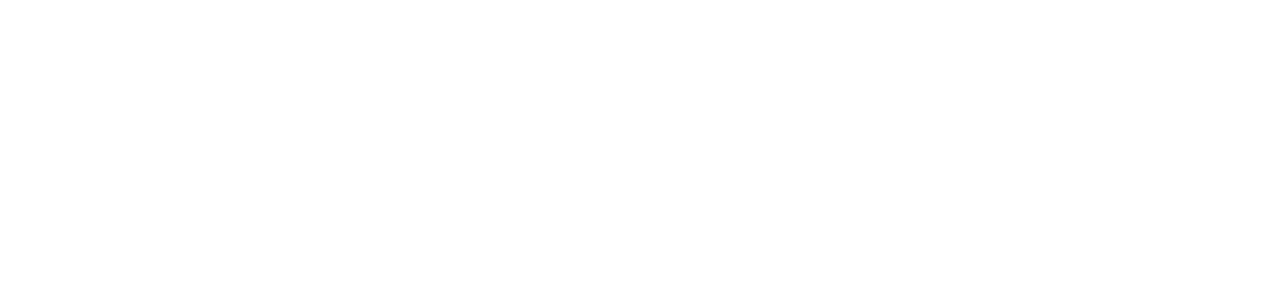
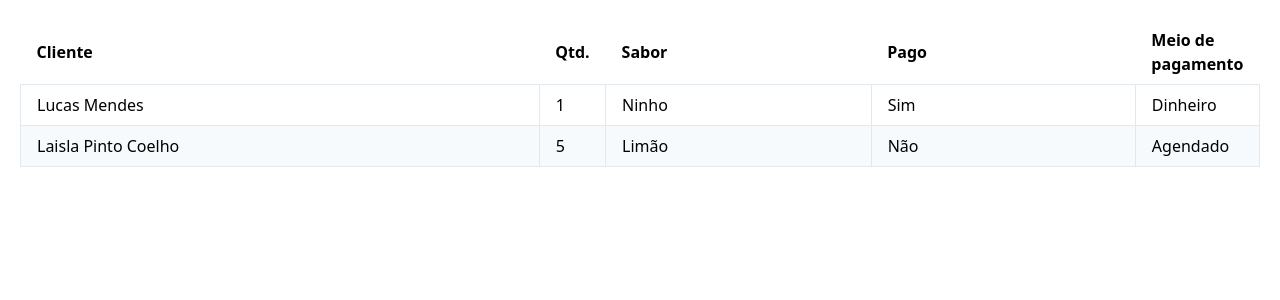
Before and after one commit to lucasmls/cacautime, a React (Create React App) app: page / in a window 1280 px wide. Shown: the top 300 px of the page. Built offline with nearby package versions, Linux system fonts and the light colour scheme.

Commit message:
:sparkles: added table component

```diff
--- /dev/null
+++ b/src/components/Table/index.jsx
@@ -0,0 +1,40 @@
+import React from 'react';
+import './styles.css'
+
+function Table() {
+  return (
+    <div className="container mx-auto my-5 px-2 md:px-5">
+      <div className="table-wrapper overflow-x-scroll">
+        <table class="mx-auto table-fixe w-full">
+          <thead>
+            <tr>
+              <th class="w-1/2 text-left px-4 py-2">Cliente</th>
+              <th class="w-1/10 text-left px-4 py-2">Qtd.</th>
+              <th class="w-1/4 text-left px-4 py-2">Sabor</th>
+              <th class="w-1/4 text-left px-4 py-2">Pago</th>
+              <th class="w-1/4 text-left px-4 py-2">Meio de pagamento</th>
+            </tr>
+          </thead>
+          <tbody>
+            <tr>
+              <td class="text-left border px-4 py-2">Lucas Mendes</td>
+              <td class="text-left border px-4 py-2">1</td>
+              <td class="text-left border px-4 py-2">Ninho</td>
+              <td class="text-left border px-4 py-2">Sim</td>
+              <td class="text-left border px-4 py-2">Dinheiro</td>
+            </tr>
+            <tr class="bg-gray-100">
+              <td class="text-left border px-4 py-2">Laisla Pinto Coelho</td>
+              <td class="text-left border px-4 py-2">5</td>
+              <td class="text-left border px-4 py-2">Limão</td>
+              <td class="text-left border px-4 py-2">Não</td>
+              <td class="text-left border px-4 py-2">Agendado</td>
+            </tr>
+          </tbody>
+        </table>
+      </div>
+    </div>
+  );
+}
+
+export default Table;
--- /dev/null
+++ b/src/components/Table/styles.css
@@ -0,0 +1,7 @@
+.table-wrapper::-webkit-scrollbar {
+  display: none;
+}
+
+.table-wrapper {
+  -ms-overflow-style: none;
+}
--- a/src/pages/Sales/index.jsx
+++ b/src/pages/Sales/index.jsx
@@ -1,7 +1,10 @@
 import React from 'react';
+import Table from '../../components/Table'
+
 function Sales() {
   return (
     <div>
+      <Table />
     </div>
   );
 }
```
